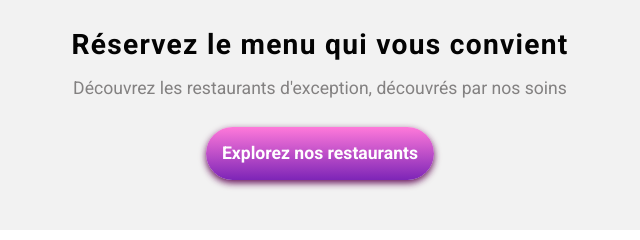
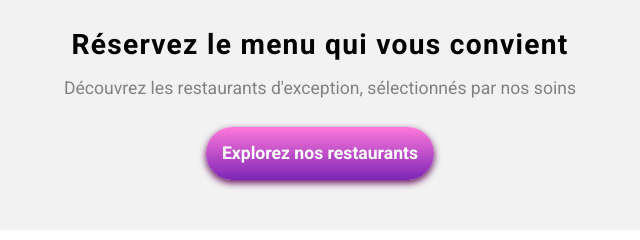
Before and after one commit to jpp7557/ohmyfood.io, a plain HTML site: page index.html in a window 1280 px wide. Shown: the part 189-429 px from the top of the page, 320-960 px from the left. Drawn offline with Linux system fonts and the light colour scheme.

Commit message:
index.html: corrections d'orthographe

```diff
--- a/index.html
+++ b/index.html
@@ -27,7 +27,7 @@
         </div>
         <section class="pub slide-in">
             <h1>Réservez le menu qui vous convient</h1>
-            <h2>Découvrez les restaurants d'exception, découvrés par nos soins</h2>
+            <h2>Découvrez les restaurants d'exception, sélectionnés par nos soins</h2>
             <a class="exploration" href="#sec-restaurants">
                 Explorez nos restaurants
             </a>
```
